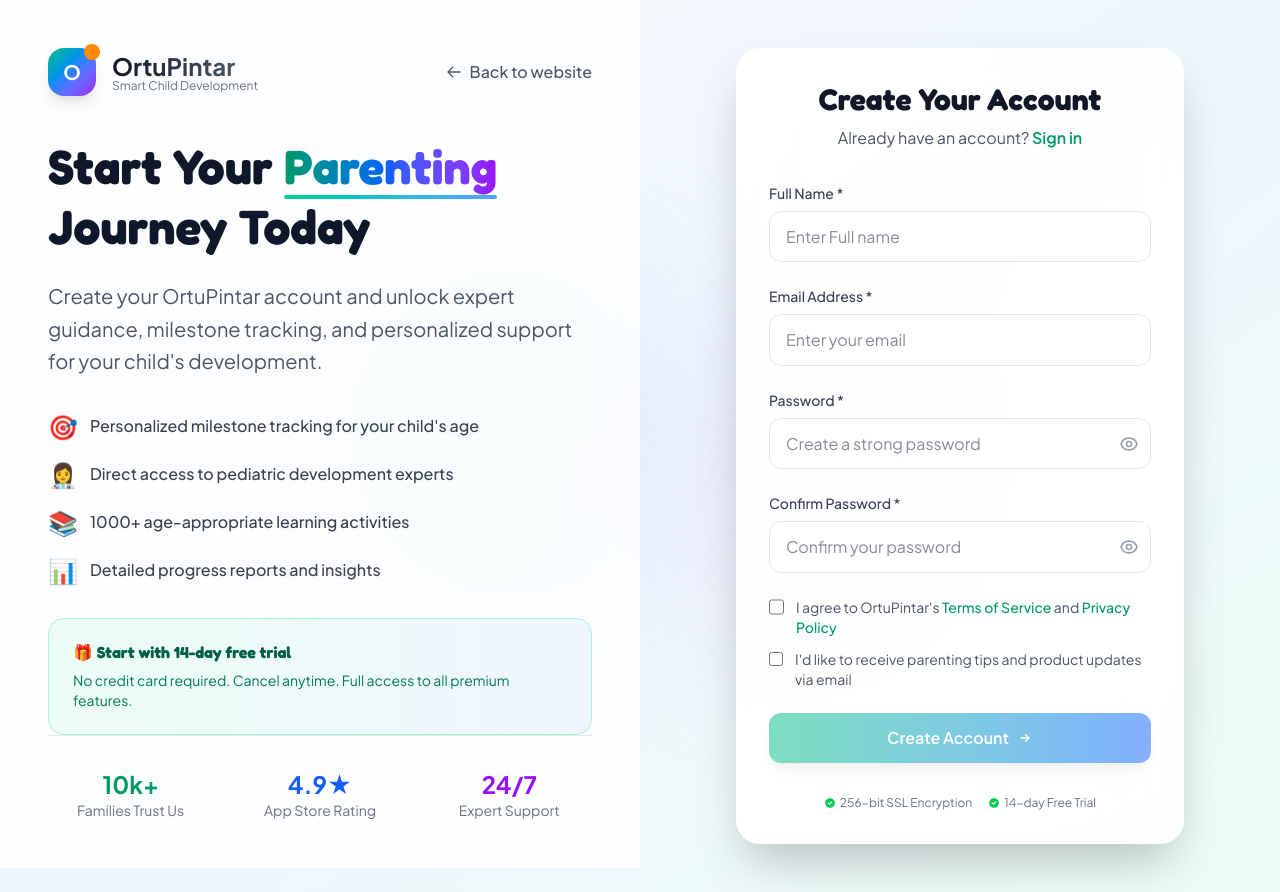
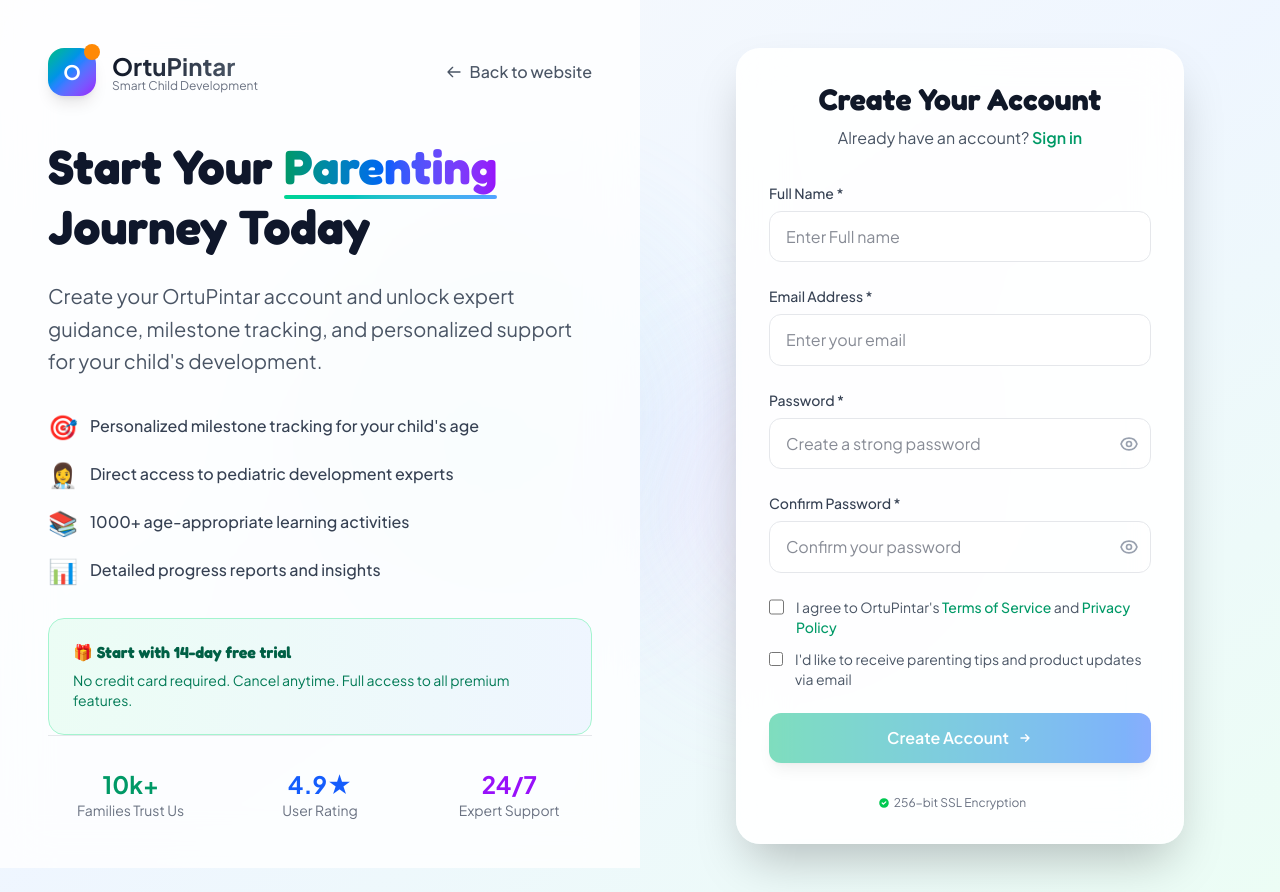
Before and after one commit to zaki-ramadhan/OrtuPintar-app, a React (Vite) app in the folder frontend/: page /register in a window 1280 px wide. Built offline with nearby package versions, Linux system fonts and the light colour scheme.

Commit message:
feat: Remove expert consultation references and ensure completed milestones are handled safely across components

```diff
--- a/frontend/src/components/client/auth/login/LeftSide.jsx
+++ b/frontend/src/components/client/auth/login/LeftSide.jsx
@@ -71,10 +71,6 @@
               text: "AI-powered milestone tracking",
             },
             {
-              icon: "👩‍⚕️",
-              text: "24/7 expert consultations",
-            },
-            {
               icon: "🎯",
               text: "Personalized activity recommendations",
             },
--- a/frontend/src/components/client/auth/register/LeftSide.jsx
+++ b/frontend/src/components/client/auth/register/LeftSide.jsx
@@ -110,7 +110,7 @@
         </div>
         <div className="text-center">
           <div className="text-2xl font-bold text-blue-600">4.9★</div>
-          <div className="text-sm text-gray-500">App Store Rating</div>
+          <div className="text-sm text-gray-500">User Rating</div>
         </div>
         <div className="text-center">
           <div className="text-2xl font-bold text-purple-600">24/7</div>
--- a/frontend/src/components/client/auth/register/RightSide.jsx
+++ b/frontend/src/components/client/auth/register/RightSide.jsx
@@ -850,22 +850,6 @@
 								</span>
 							</div>
 							<div className="flex items-center space-x-1">
-								<svg
-									className="w-3 h-3 text-green-500"
-									fill="currentColor"
-									viewBox="0 0 20 20"
-								>
-									<path
-										fillRule="evenodd"
-										d="M10 18a8 8 0 100-16 8 8 0 000 16zm3.707-9.293a1 1 0 00-1.414-1.414L9 10.586 7.707 9.293a1 1 0 00-1.414 1.414l2 2a1 1 0 001.414 0l4-4z"
-										clipRule="evenodd"
-									/>
-								</svg>
-								<span>
-									14-day
-									Free
-									Trial
-								</span>
 							</div>
 						</div>
 					</div>
--- a/frontend/src/components/client/milestonesPage/CompletedMilestones.jsx
+++ b/frontend/src/components/client/milestonesPage/CompletedMilestones.jsx
@@ -5,10 +5,12 @@
     activities = [],
     onViewDetails
 }) {
+    // Ensure completedMilestones is always an array
+    const safeCompletedMilestones = Array.isArray(completedMilestones) ? completedMilestones : [];
     const [sortBy, setSortBy] = useState("recent"); // recent, category, alphabetical
 
     // Map completed milestones with activity details
-    const milestonesWithDetails = completedMilestones.map(completed => {
+    const milestonesWithDetails = safeCompletedMilestones.map(completed => {
         const activity = activities.find(a => a.id === completed.activity_id);
         return {
             ...completed,
--- a/frontend/src/components/client/milestonesPage/MilestoneOverview.jsx
+++ b/frontend/src/components/client/milestonesPage/MilestoneOverview.jsx
@@ -4,9 +4,12 @@
     completedMilestones = [],
     calculateAge
 }) {
+    // Ensure completedMilestones is always an array
+    const safeCompletedMilestones = Array.isArray(completedMilestones) ? completedMilestones : [];
+
     // Calculate statistics
     const totalMilestones = milestones.length;
-    const totalCompleted = completedMilestones.length;
+    const totalCompleted = safeCompletedMilestones.length;
     const completionRate = totalMilestones > 0 ? Math.round((totalCompleted / totalMilestones) * 100) : 0;
 
     // Calculate age-appropriate milestones
@@ -30,7 +33,7 @@
         return minAge <= childAgeInYears + 1 && maxAge >= childAgeInYears - 1;
     });
 
-    const completedAgeAppropriate = completedMilestones.filter(completed => {
+    const completedAgeAppropriate = safeCompletedMilestones.filter(completed => {
         const milestone = milestones.find(m => m.id === completed.activity_id);
         if (!milestone) return false;
         const minAge = milestone.age_group_min || 0;
@@ -43,7 +46,7 @@
         : 0;
 
     // Recent milestones (last 3)
-    const recentMilestones = completedMilestones
+    const recentMilestones = safeCompletedMilestones
         .sort((a, b) => new Date(b.achieved_at) - new Date(a.achieved_at))
         .slice(0, 3)
         .map(completed => {
--- a/frontend/src/components/client/milestonesPage/MilestonesByAgeGroup.jsx
+++ b/frontend/src/components/client/milestonesPage/MilestonesByAgeGroup.jsx
@@ -7,6 +7,8 @@
     calculateAgeInYears,
     onStartMilestone
 }) {
+    // Ensure completedMilestones is always an array
+    const safeCompletedMilestones = Array.isArray(completedMilestones) ? completedMilestones : [];
     const [selectedAgeGroup, setSelectedAgeGroup] = useState("current");
     const [expandedGroup, setExpandedGroup] = useState(null);
 
@@ -17,7 +19,7 @@
     const milestonesByAge = useMemo(() => {
         // Get completed milestone IDs for quick lookup
         const completedMilestoneIds = new Set(
-            completedMilestones.map(cm => cm.activity_id)
+            safeCompletedMilestones.map(cm => cm.activity_id)
         );
 
         const groups = {};
@@ -54,7 +56,7 @@
         });
 
         return groups;
-    }, [milestones, completedMilestones, childAge]);
+    }, [milestones, safeCompletedMilestones, childAge]);
 
     // Filter groups based on selected age group
     const filteredGroups = useMemo(() => {
```
